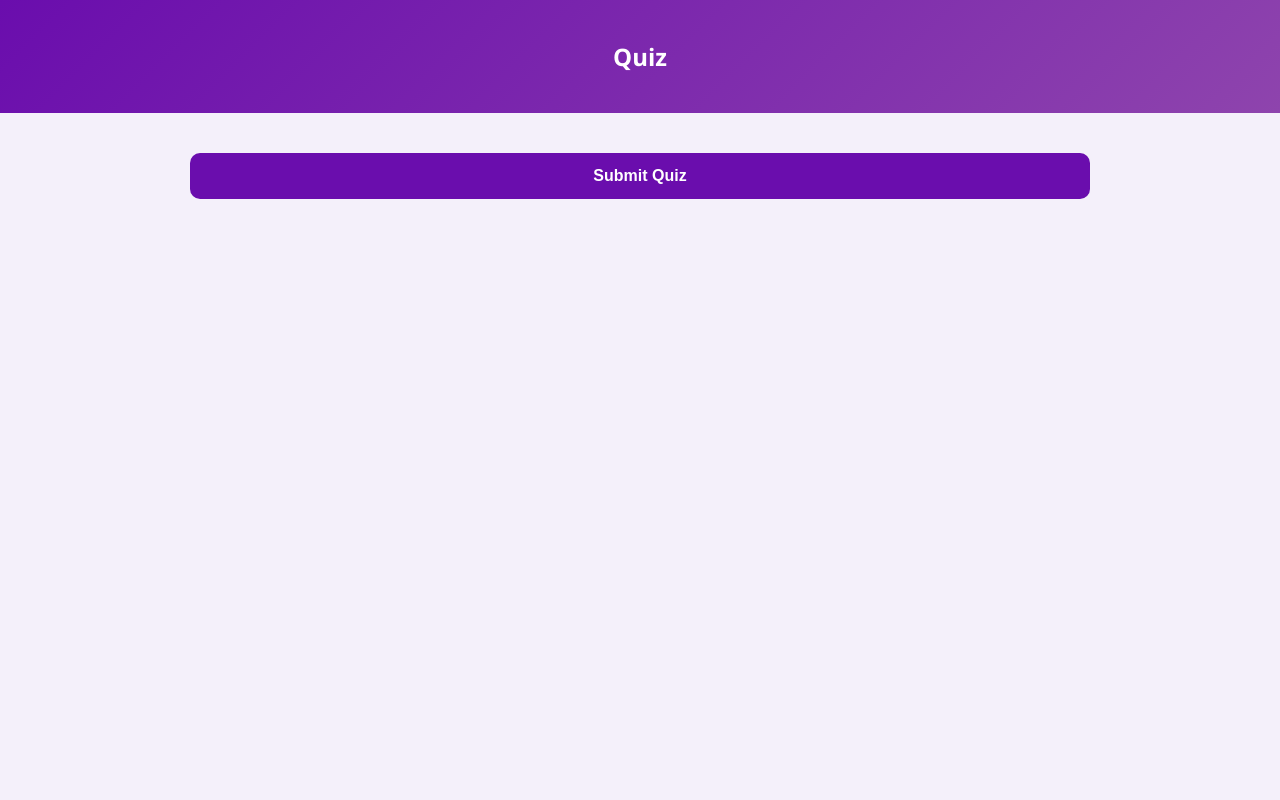
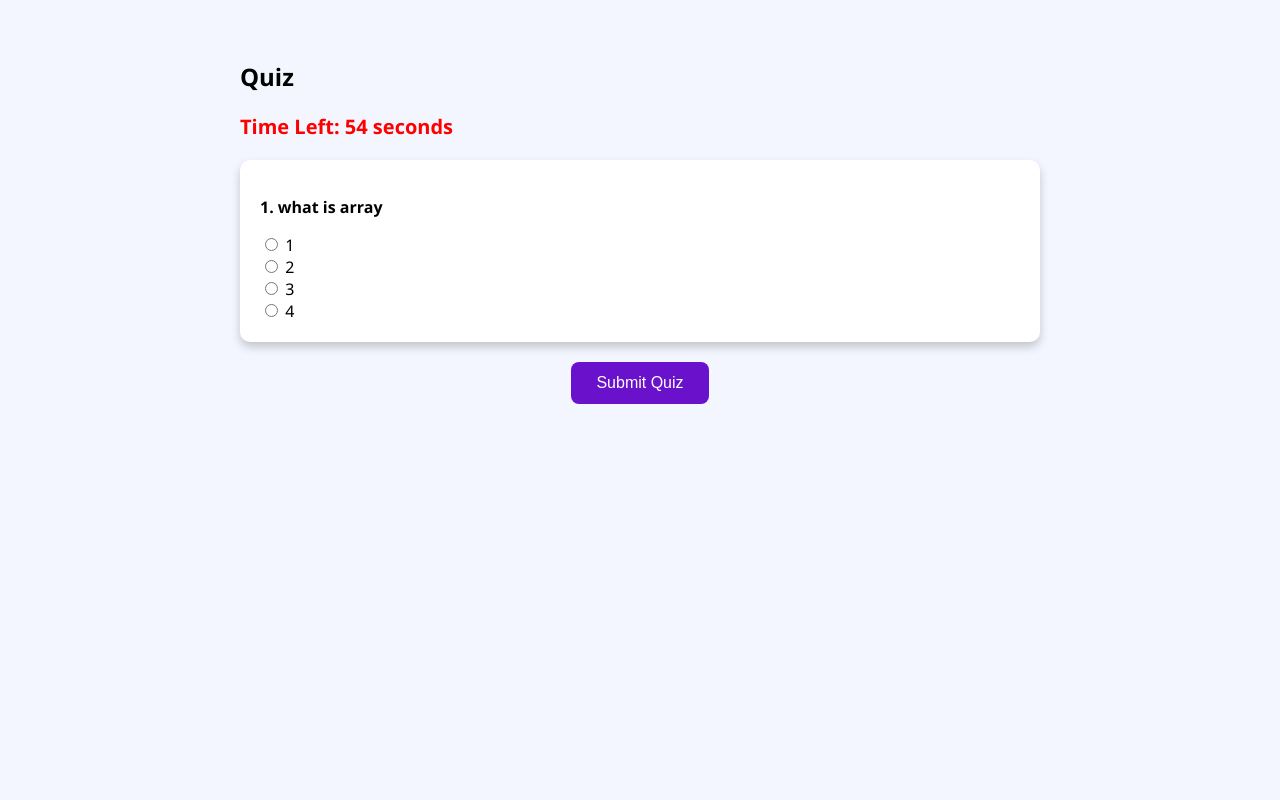
Before and after one commit to vajjareeswarid-byte/learn-quiz, a Flask app: page /quiz/1 in a window 1280 px wide. Run offline with Flask 3, Linux system fonts and the light colour scheme; data comes from the database, SQL or seed files in the repository.

Commit message:
Update quiz.html

```diff
--- a/templates/quiz.html
+++ b/templates/quiz.html
@@ -1,125 +1,125 @@
 <!DOCTYPE html>
 <html>
 <head>
+
 <title>Quiz</title>
-<meta name="viewport" content="width=device-width, initial-scale=1.0">
 
 <style>
+
 body{
-    margin:0;
-    min-height:100vh;
-    background:#f4f0fa;
-    font-family:'Segoe UI',Arial;
+font-family:Segoe UI;
+background:#f4f6ff;
+margin:0;
+padding:40px;
 }
 
-/* Header */
-.header{
-    background:linear-gradient(135deg,#6a0dad,#8e44ad);
-    color:white;
-    padding:20px;
-    text-align:center;
-}
-
-/* Container */
 .container{
-    max-width:900px;
-    margin:auto;
-    padding:40px 20px;
-}
-
-/* Question Card */
-.card{
-    background:white;
-    padding:25px;
-    margin-bottom:25px;
-    border-radius:18px;
-    box-shadow:0 15px 30px rgba(0,0,0,0.1);
+max-width:800px;
+margin:auto;
 }
 
 .question{
-    font-weight:600;
-    margin-bottom:15px;
-    color:#6a0dad;
+background:white;
+padding:20px;
+margin-bottom:20px;
+border-radius:10px;
+box-shadow:0 5px 10px rgba(0,0,0,0.2);
 }
 
-/* Options */
-.option{
-    margin:8px 0;
-    display:flex;
-    align-items:center;
+button{
+background:#6a11cb;
+border:none;
+padding:12px 25px;
+color:white;
+border-radius:8px;
+cursor:pointer;
+font-size:16px;
 }
 
-.option input{
-    margin-right:10px;
-    transform:scale(1.2);
+.timer{
+font-size:20px;
+font-weight:bold;
+color:red;
+margin-bottom:20px;
 }
 
-/* Submit Button */
-.submit-btn{
-    width:100%;
-    padding:14px;
-    background:#6a0dad;
-    color:white;
-    border:none;
-    border-radius:10px;
-    font-size:16px;
-    font-weight:600;
-    cursor:pointer;
-    transition:0.3s;
-}
+</style>
 
-.submit-btn:hover{
-    background:#4b0082;
-    transform:translateY(-2px);
-}
-</style>
 </head>
 
 <body>
 
-<div class="header">
-    <h2>Quiz</h2>
+<div class="container">
+
+<h2>Quiz</h2>
+
+<div class="timer">
+Time Left: <span id="time">60</span> seconds
 </div>
 
-<div class="container">
+<form method="POST" id="quizForm">
 
-<form method="post">
+{% for q in qs %}
 
-{% for q in questions %}
-<div class="card">
+<div class="question">
 
-    <div class="question">
-        {{ loop.index }}. {{ q.question }}
-    </div>
+<p><b>{{loop.index}}. {{q.question}}</b></p>
 
-    <div class="option">
-        <input type="radio" name="{{ q.id }}" value="{{ q.o1 }}" required>
-        {{ q.o1 }}
-    </div>
+<label>
+<input type="radio" name="{{q.id}}" value="{{q.o1}}">
+{{q.o1}}
+</label><br>
 
-    <div class="option">
-        <input type="radio" name="{{ q.id }}" value="{{ q.o2 }}">
-        {{ q.o2 }}
-    </div>
+<label>
+<input type="radio" name="{{q.id}}" value="{{q.o2}}">
+{{q.o2}}
+</label><br>
 
-    <div class="option">
-        <input type="radio" name="{{ q.id }}" value="{{ q.o3 }}">
-        {{ q.o3 }}
-    </div>
+<label>
+<input type="radio" name="{{q.id}}" value="{{q.o3}}">
+{{q.o3}}
+</label><br>
 
-    <div class="option">
-        <input type="radio" name="{{ q.id }}" value="{{ q.o4 }}">
-        {{ q.o4 }}
-    </div>
+<label>
+<input type="radio" name="{{q.id}}" value="{{q.o4}}">
+{{q.o4}}
+</label><br>
 
 </div>
+
 {% endfor %}
 
-<button type="submit" class="submit-btn">Submit Quiz</button>
+<center>
+<button type="submit">Submit Quiz</button>
+</center>
 
 </form>
 
 </div>
 
+<script>
+
+var time = 60;
+
+var timer = setInterval(function(){
+
+time--;
+
+document.getElementById("time").innerHTML = time;
+
+if(time <= 0){
+
+clearInterval(timer);
+
+alert("Time Over! Quiz Submitted.");
+
+document.getElementById("quizForm").submit();
+
+}
+
+},1000);
+
+</script>
+
 </body>
 </html>
```
